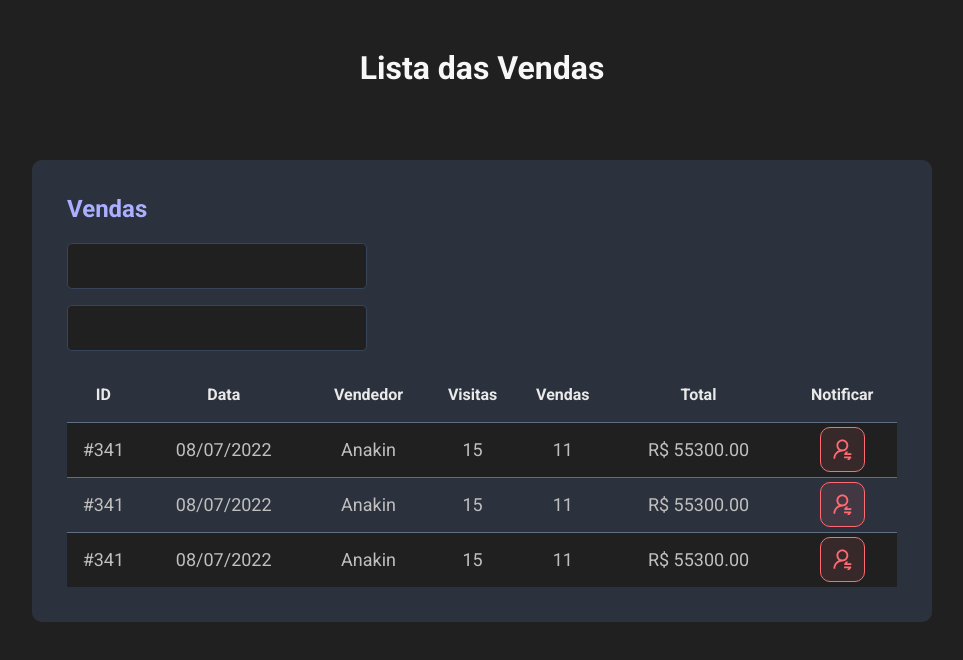
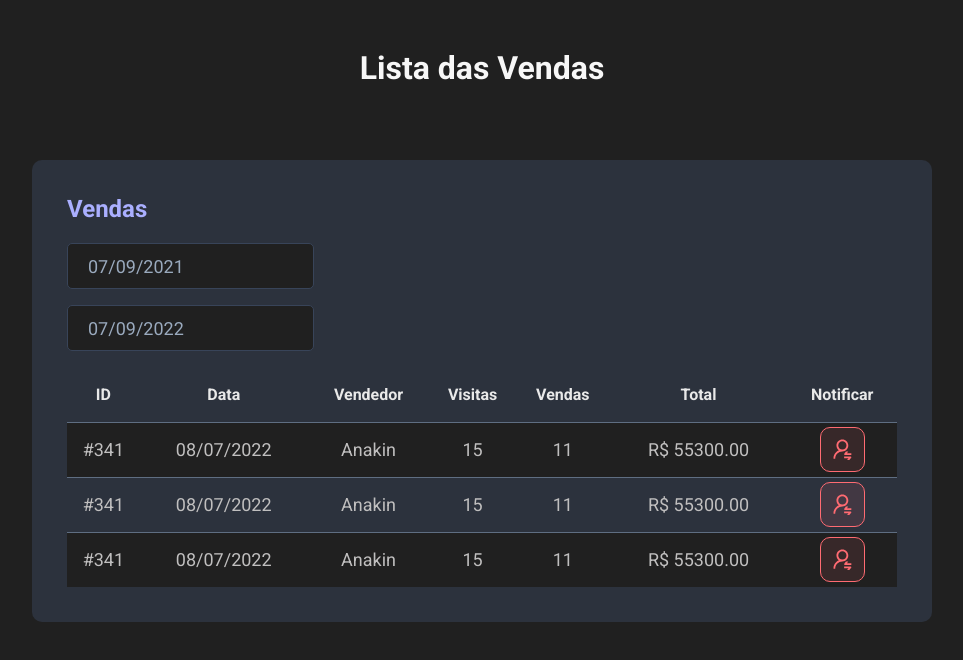
Before and after one commit to VitorRiboli/FullStack_SMS, a React (Vite) app in the folder frontend/: page / in a window 1280 px wide. Shown: the top 660 px of the page, without its empty margins (158-1121 px from the left). Built offline with nearby package versions, Linux system fonts and the light colour scheme.

Commit message:
Feat: DatePicker

```diff
--- a/frontend/package.json
+++ b/frontend/package.json
@@ -9,7 +9,9 @@
     "preview": "vite preview"
   },
   "dependencies": {
+    "@types/react-datepicker": "4.4.2",
     "react": "^18.2.0",
+    "react-datepicker": "4.8.0",
     "react-dom": "^18.2.0"
   },
   "devDependencies": {
--- a/frontend/src/components/SalesCard/index.tsx
+++ b/frontend/src/components/SalesCard/index.tsx
@@ -1,15 +1,35 @@
-import NotificationButton from ".."
+import NotificationButton from "..";
+import DatePicker from "react-datepicker";
+import "react-datepicker/dist/react-datepicker.css";
+import { useState } from "react";
 
 function SalesCard() {
+
+    const max = new Date();
+    const min = new Date(new Date().setDate(new Date().getDate() - 365));
+
+    const [minDate, setMinDate] = useState(min);
+    const [maxDate, setMaxDate] = useState(max);
+
     return (
         <div className="dsmeta-card">
             <h2 className="dsmeta-sales-title">Vendas</h2>
             <div>
                 <div className="dsmeta-form-control-container">
-                    <input className="dsmeta-form-control" type="text" />
+                    <DatePicker
+                        selected={minDate}
+                        onChange={(date: Date) => setMinDate(date)}
+                        className="dsmeta-form-control"
+                        dateFormat="dd/MM/yyyy"
+                    />
                 </div>
                 <div className="dsmeta-form-control-container">
-                    <input className="dsmeta-form-control" type="text" />
+                    <DatePicker
+                        selected={maxDate}
+                        onChange={(date: Date) => setMaxDate(date)}
+                        className="dsmeta-form-control"
+                        dateFormat="dd/MM/yyyy"
+                    />
                 </div>
             </div>
 
```
Also changed, not shown: 1 other file (tests, documents, lock files or other folders).
